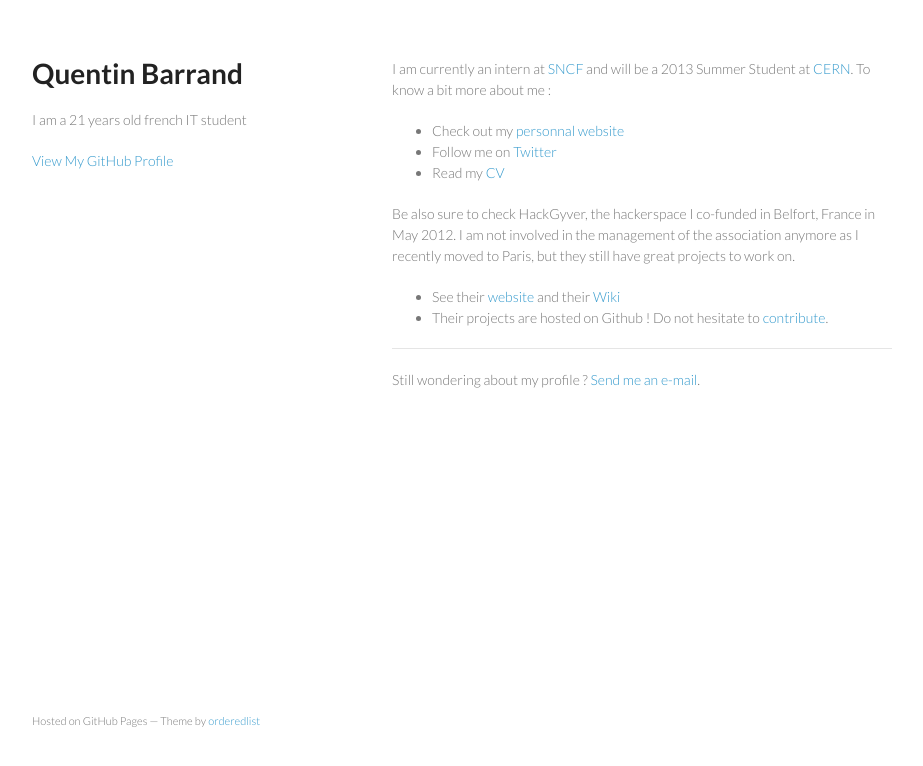
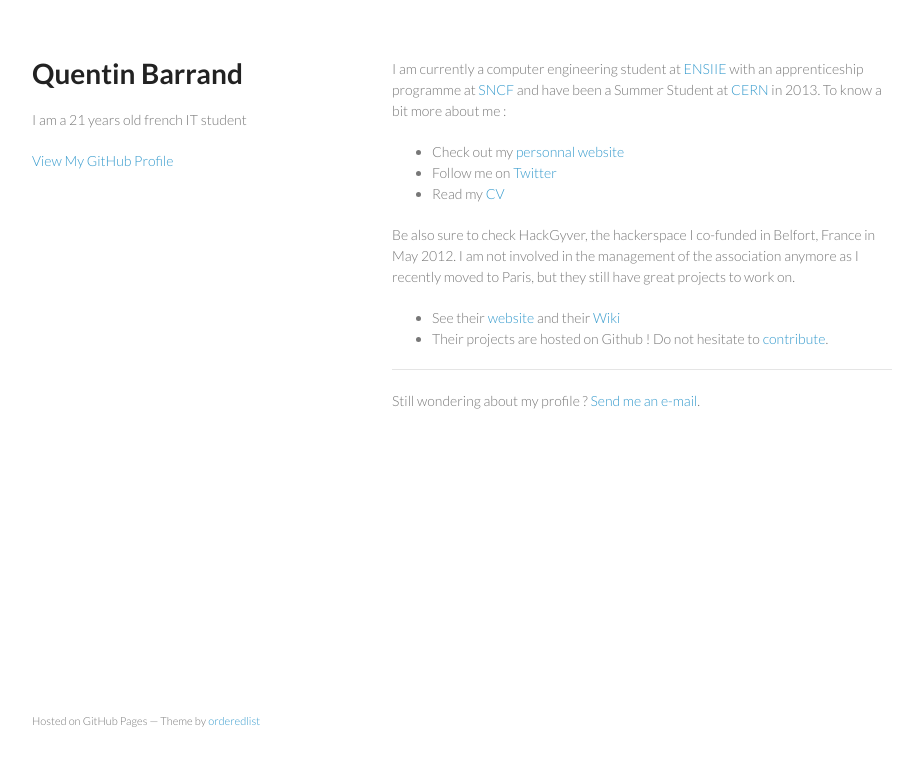
Before and after one commit to QuentinBarrand/quentinbarrand.github.io, a plain HTML site: page index.html in a window 1280 px wide. Shown: the whole page, without its empty margins (178-1101 px from the left). Drawn offline with Linux system fonts and the light colour scheme.

Commit message:
Updated index.html to put up-to-date information.

```diff
--- a/index.html
+++ b/index.html
@@ -23,7 +23,7 @@
 
       </header>
       <section>
-        <p>I am currently an intern at <a href="http://www.sncf.com">SNCF</a> and will be a 2013 Summer Student at <a href="http://cern.ch">CERN</a>. To know a bit more about me :</p>
+        <p>I am currently a computer engineering student at <a href="http://www.ensiie.fr">ENSIIE</a> with an apprenticeship programme at <a href="http://www.sncf.com">SNCF</a> and have been a Summer Student at <a href="http://cern.ch">CERN</a> in 2013. To know a bit more about me :</p>
 
 <ul>
 <li>Check out my <a href="http://quentinbarrand.com">personnal website</a>
```
